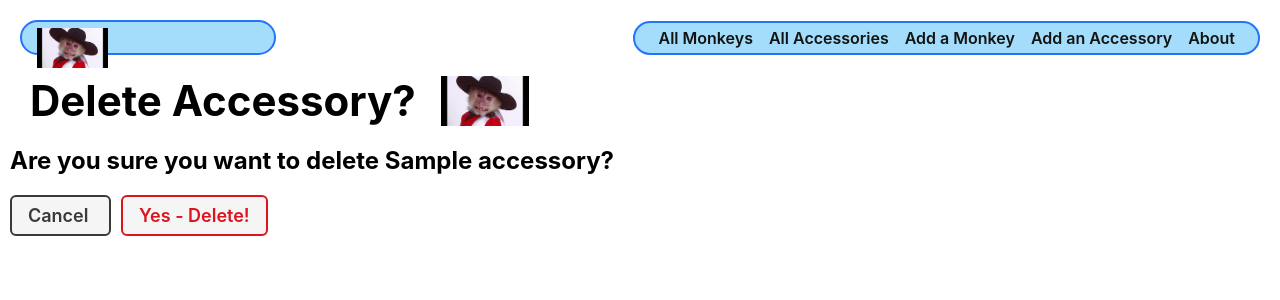
After one commit to rbozek/finch-collector-lab, a Django app: page /accessories/1/delete/ in a window 1280 px wide. The commit adds this page. Shown: the top 300 px of the page. Run offline with Django 4.2, Linux system fonts and the light colour scheme; tables that the repository leaves empty hold one stand-in row (values such as "Sample post").

Commit message:
set up accessory delete

```diff
--- /dev/null
+++ b/main_app/templates/main_app/accessory_confirm_delete.html
@@ -0,0 +1,23 @@
+{% extends 'base.html' %}
+{% load static %}
+
+{% block content %}
+
+<div class="page-header">
+  <h1>Delete Accessory?</h1>
+  <img src="{% static 'images/monkey-cowboy-small.png' %}" alt="Here he is again"/>
+</div>
+<h2>Are you sure you want to delete {{ object.name }}?</h2>
+
+<form action="" method="post" class="form">
+  {% csrf_token %}
+  <a
+    href="{% url 'accessory-detail' accessory.id %}"
+    class="btn secondary"
+  >
+    Cancel
+  </a>
+  <button type="submit" class="btn danger">Yes - Delete!</button>
+</form>
+
+{% endblock %}
--- a/main_app/templates/main_app/accessory_detail.html
+++ b/main_app/templates/main_app/accessory_detail.html
@@ -18,7 +18,7 @@
     <p>A {{ accessory.color }} accessory</p>
   </div>
 </div>
-{% comment %} <a href="{% url 'accessory-update' accessory.id %}" class="btn warn">Edit</a>
-<a href="{% url 'accessory-delete' accessory.id %}" class="btn danger">Delete</a> {% endcomment %}
+<a href="{% url 'accessory-update' accessory.id %}" class="btn warn">Edit</a>
+<a href="{% url 'accessory-delete' accessory.id %}" class="btn danger">Delete</a>
 
 {% endblock %}
--- a/main_app/urls.py
+++ b/main_app/urls.py
@@ -17,4 +17,7 @@ urlpatterns = [
   path('accessories/create/', views.AccessoryCreate.as_view(), name='accessory-create'),
   path('accessories/<int:pk>/', views.AccessoryDetail.as_view(), name='accessory-detail'),
   path('accessories/', views.AccessoryList.as_view(), name='accessory-index'),
+
+  path('accessories/<int:pk>/update/', views.AccessoryUpdate.as_view(), name='accessory-update'),
+  path('accessories/<int:pk>/delete/', views.AccessoryDelete.as_view(), name='accessory-delete'),
 ]
--- a/main_app/views.py
+++ b/main_app/views.py
@@ -74,3 +74,11 @@ class AccessoryList(ListView):
 
 class AccessoryDetail(DetailView):
   model = Accessory
+
+class AccessoryUpdate(UpdateView):
+  model = Accessory
+  fields = ['name', 'color']
+
+class AccessoryDelete(DeleteView):
+  model = Accessory
+  success_url = '/accessories/'
```
